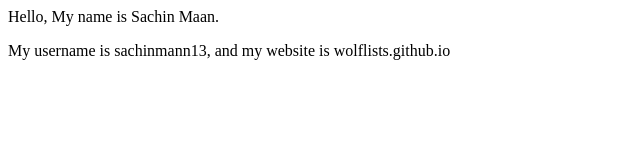
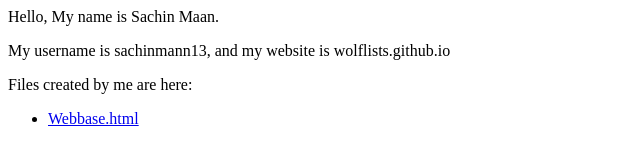
Before and after one commit to Sachinmann13/WolfLifts.github.io, a plain HTML site: page index.html in a window 1280 px wide. Shown: the whole page, without its empty margins (0-640 px from the left). Drawn offline with Linux system fonts and the light colour scheme.

Commit message:
Update index.html

```diff
--- a/index.html
+++ b/index.html
@@ -6,5 +6,10 @@
   <body>
     Hello, My name is Sachin Maan.
     <p>My username is sachinmann13, and my website is wolflists.github.io</p>
+    <div>
+      Files created by me are here:
+      <ul>
+        <li><a href="/webbase.html">Webbase.html</a></li>
+    </div>
   </body>
 </html>
```
